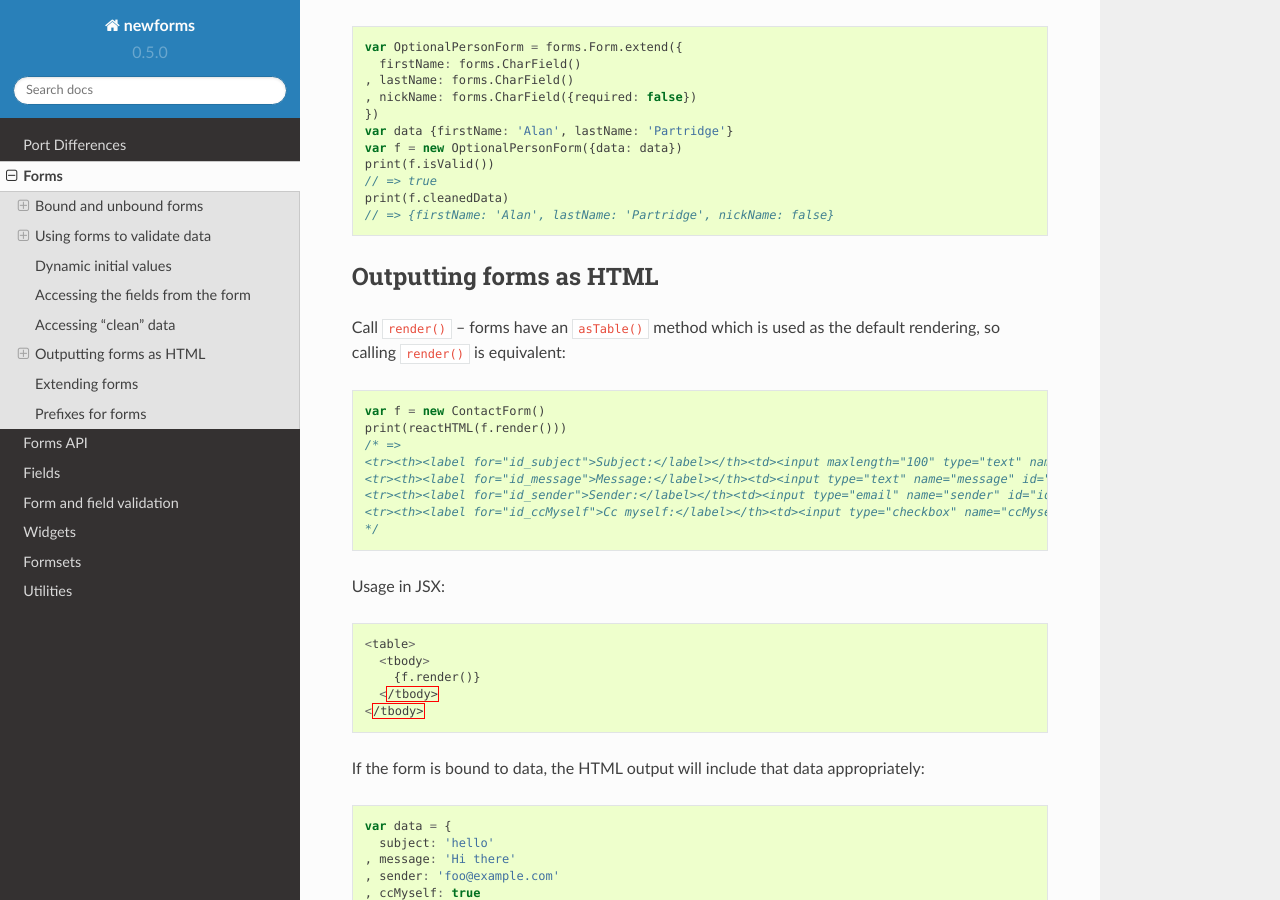
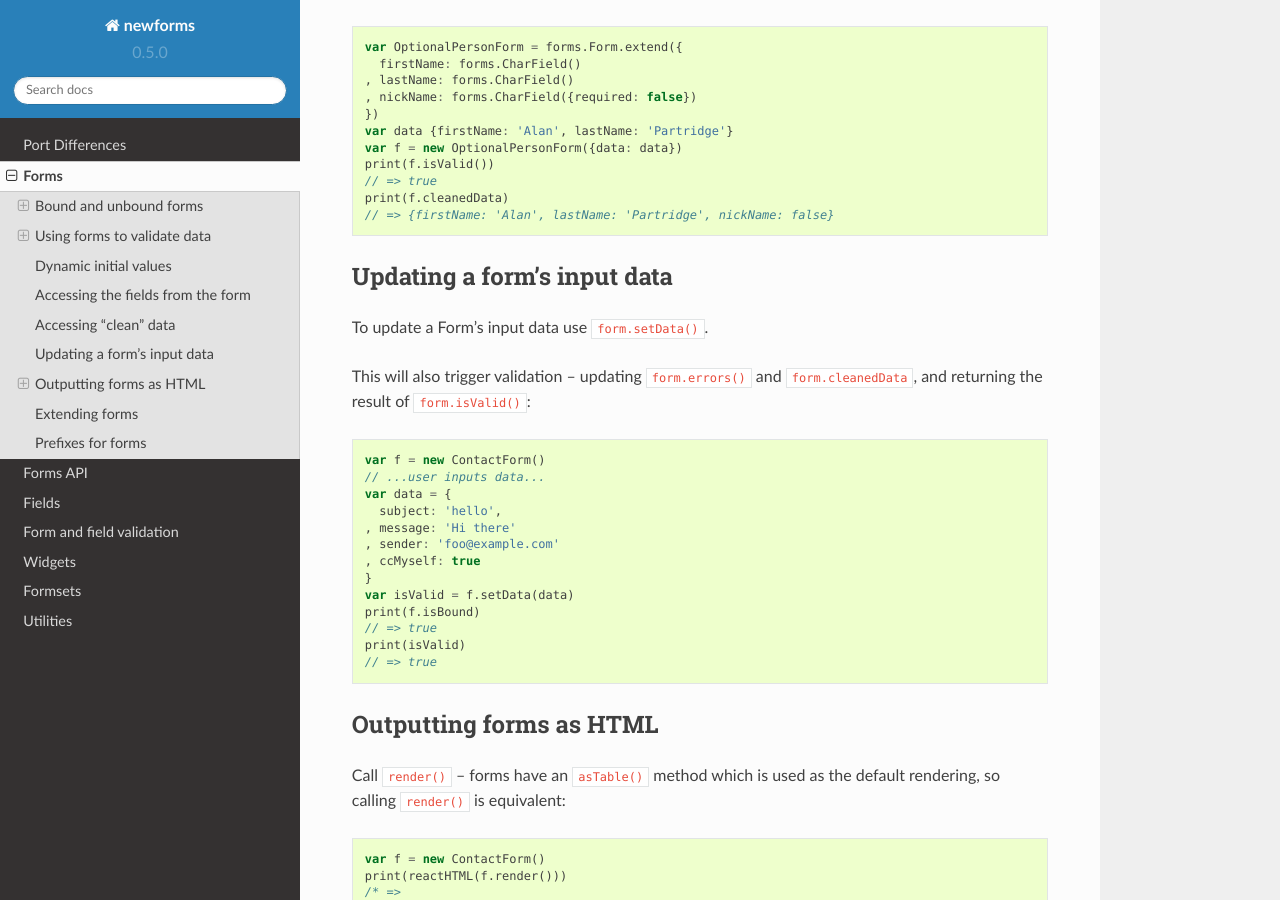
Before and after one commit to insin/newforms, a Sphinx documentation site: the page built from docs/forms.rst, in a window 1280 px wide and 900 px high, scrolled down 4469 px. Built offline with Sphinx 7.4.7 and the Read the Docs theme 2.0.0, drawn with Linux system fonts in a browser that asks for light colours; some of the changed text lies outside the part shown.

Commit message:
Added form.setData. Closes #28

```diff
--- a/docs/forms.rst
+++ b/docs/forms.rst
@@ -223,6 +223,28 @@ fields::
    // => true
    print(f.cleanedData)
    // => {firstName: 'Alan', lastName: 'Partridge', nickName: false}
+
+Updating a form's input data
+=============================
+
+To update a Form's input data use ``form.setData()``.
+
+This will also trigger validation -- updating ``form.errors()`` and
+``form.cleanedData``, and returning the result of ``form.isValid()``::
+
+   var f = new ContactForm()
+   // ...user inputs data...
+   var data = {
+     subject: 'hello',
+   , message: 'Hi there'
+   , sender: 'foo@example.com'
+   , ccMyself: true
+   }
+   var isValid = f.setData(data)
+   print(f.isBound)
+   // => true
+   print(isValid)
+   // => true
 
 Outputting forms as HTML
 ========================
```
Also changed, not shown: other parts of docs/forms.rst (+1 -1 lines), docs/forms_api.rst (+11 -0 lines), docs/port_differences.rst (+11 -0 lines), newforms.js, newforms.min.js, 4 other files.
